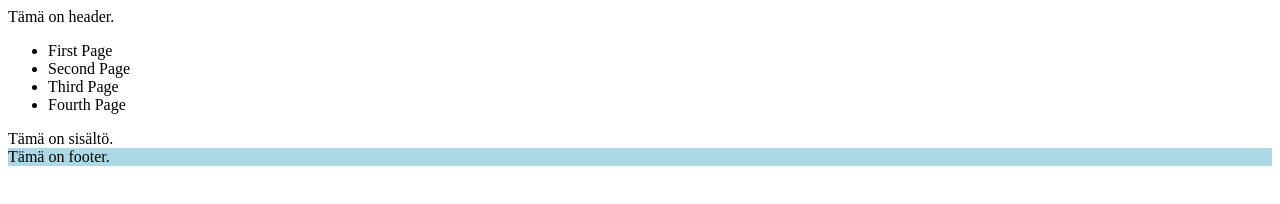
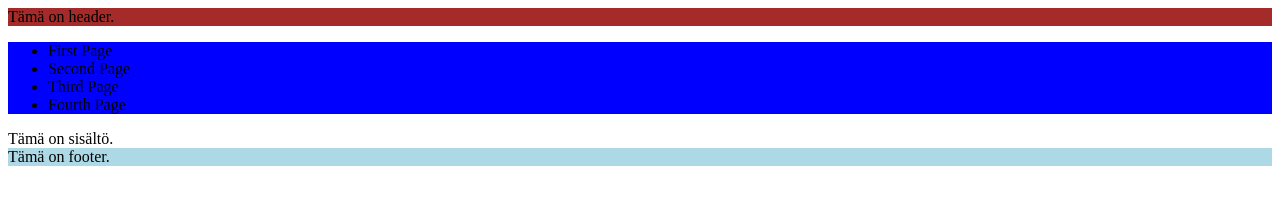
Before and after one commit to tonipir/har4, a plain HTML site: page index.html in a window 1280 px wide. Drawn offline with Linux system fonts and the light colour scheme.

Commit message:
Värejä vaihdettu, light värit eivät toimi jostain syystä

```diff
--- a/css/mystyle.css
+++ b/css/mystyle.css
@@ -1,11 +1,11 @@
 #Header{
-  background-color: lightbrown;
+  background-color: brown;
 }
 #Menu{
-  background-color: lightred;
+  background-color: blue;
 }
 #Content{
-  background-color: lighorange;
+
 }
 #Footer{
   background-color: lightblue;
```
